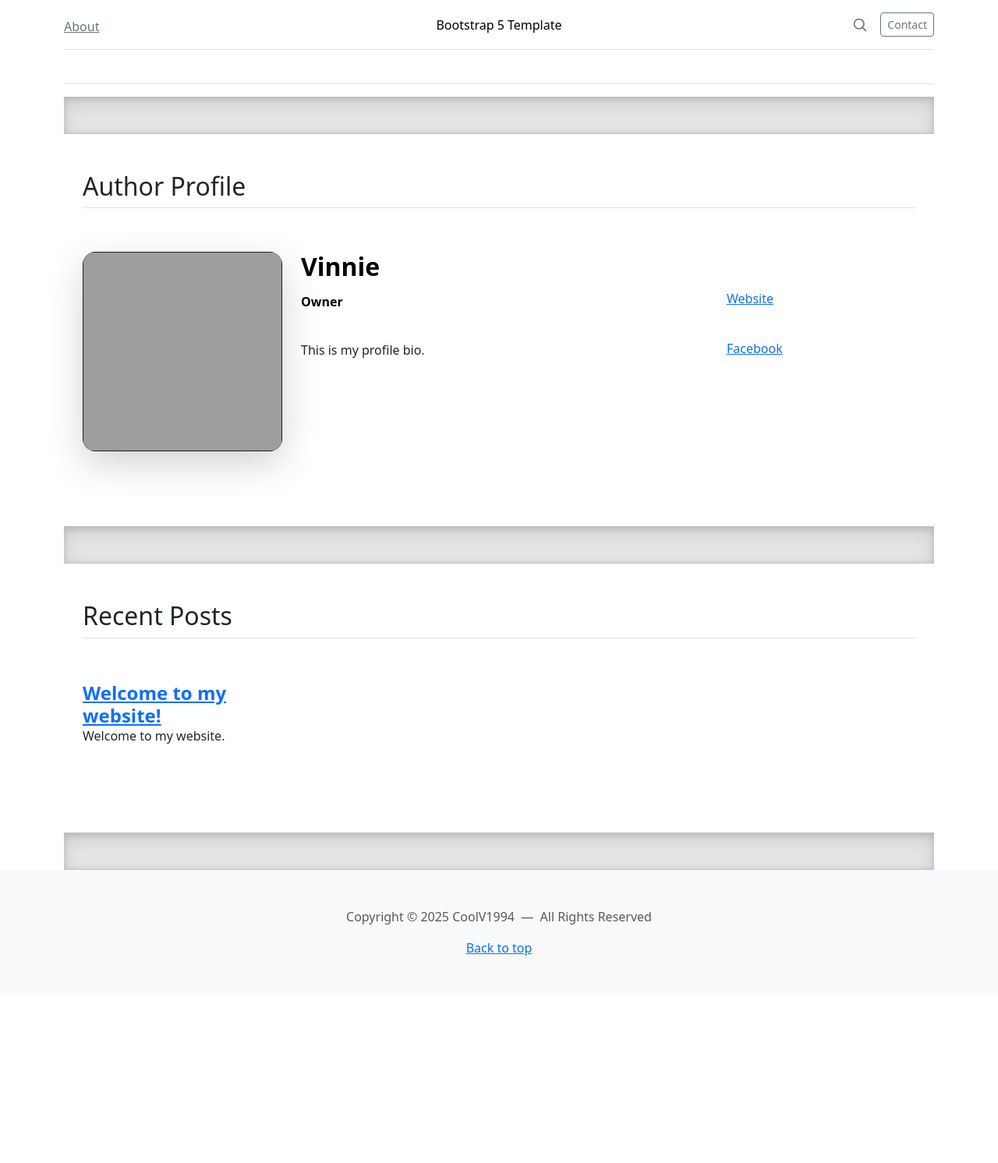
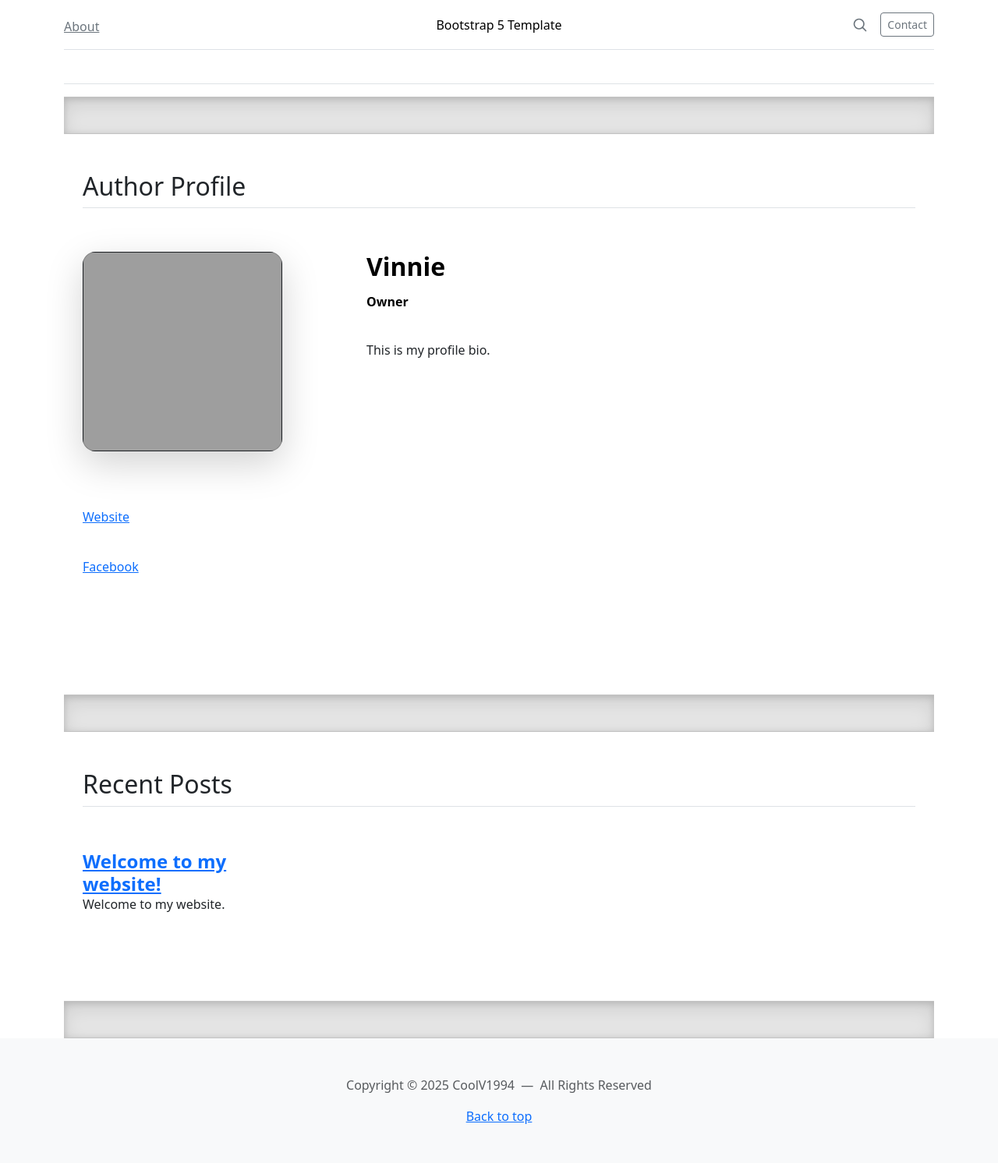
Before and after one commit to CoolV1994/Template-Bootstrap-5, a Jekyll site: the page built from _authors/CoolV1994.md, in a window 1280 px wide. Shown: the whole page at 78% size. Built offline with Jekyll 4.4.1, drawn with Linux system fonts in a browser that asks for light colours; before the commit the page ends 1276 px from its top, so only the background shows below that; grey boxes are pictures that could not be loaded.

Commit message:
Update author.html

```diff
--- a/_layouts/author.html
+++ b/_layouts/author.html
@@ -10,11 +10,11 @@ css:
 <div class="container px-4 py-5" id="custom-cards">
 	<h2 class="pb-2 border-bottom">Author Profile</h2>
 	<div class="row align-items-stretch g-4 py-5">
-		<div class="col">
+		<div class="col col-4">
 			<div class="card card-cover overflow-hidden text-bg-dark rounded-4 shadow-lg" style="width:256px;height:256px;display:block;background-image: url('{{ page.avatar }}');">
 			</div>
 		</div>
-		<div class="col col-6 d-flex flex-column align-items-start gap-2">
+		<div class="col col-8 d-flex flex-column align-items-start gap-2">
 			<h2 class="fw-bold text-body-emphasis">{{ page.name }}</h2>
 			<h6 class="fw-bold text-body-emphasis">{{ page.title }}</h6>
 			<p class="text-body-secondary">
```
